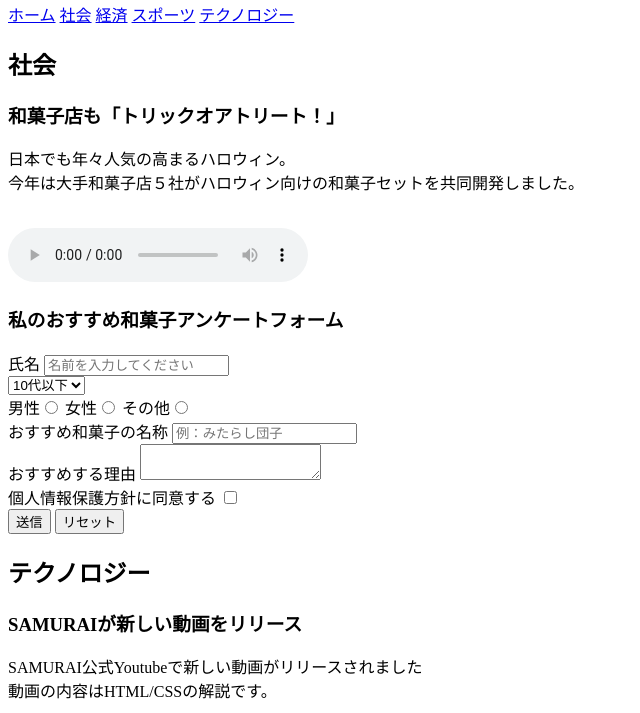
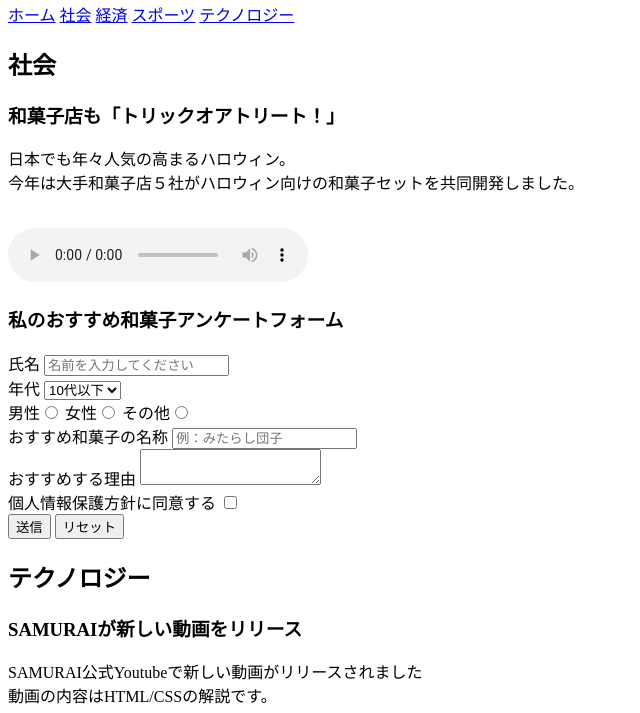
Before and after one commit to Ayacocco/html-css-basic-kadai, a plain HTML site: page kadai_008/kadai_008.html in a window 1280 px wide. Shown: the part 87-800 px from the top of the page, without its empty margins (0-640 px from the left). Drawn offline with Linux system fonts and the light colour scheme; grey boxes are pictures that could not be loaded.

Commit message:
セレクトにlabelの年代を追加

```diff
--- a/kadai_008/kadai_008.html
+++ b/kadai_008/kadai_008.html
@@ -35,7 +35,7 @@
             <label>氏名</label>
             <input type="text" placeholder="名前を入力してください">
             <br>
-
+            <label>年代</label>
             <select>
               <option>10代以下</option>
               <option>20代</option>
```
